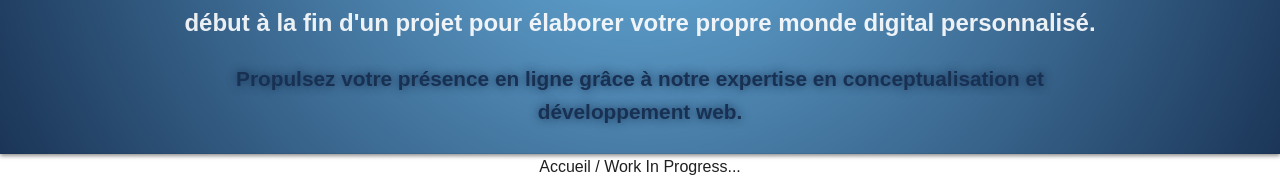
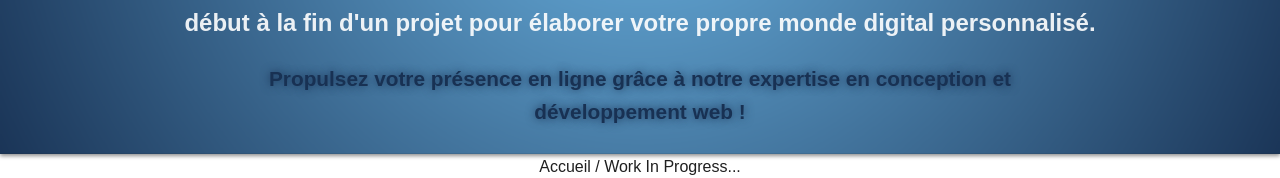
Before and after one commit to JHochart0/WebUniv, a React (Vite) app: page / in a window 1280 px wide. Shown: the part 639-817 px from the top of the page. Built offline with nearby package versions, Linux system fonts and the light colour scheme.

Commit message:
changed the sentence in the home banner + added gtc in sitemap

```diff
--- a/src/pages/Home.jsx
+++ b/src/pages/Home.jsx
@@ -27,7 +27,7 @@ function Home() {
                 <div className="home-banner-texts">
                     <h1>Votre propre Univers Digital créé sur-mesure</h1>
                     <h2>De la création de sites vitrines à l'application web, WebUniv vous accompagne du début à la fin d'un projet pour élaborer votre propre monde digital personnalisé.</h2>
-                    <h3>Propulsez votre présence en ligne grâce à notre expertise en conceptualisation et développement web.</h3>
+                    <h3>Propulsez votre présence en ligne grâce à notre expertise en conception et développement web !</h3>
                 </div>
             </div>
             <p>Accueil / Work In Progress...</p>
```
Also changed, not shown: 1 other file (tests, documents, lock files or other folders).
